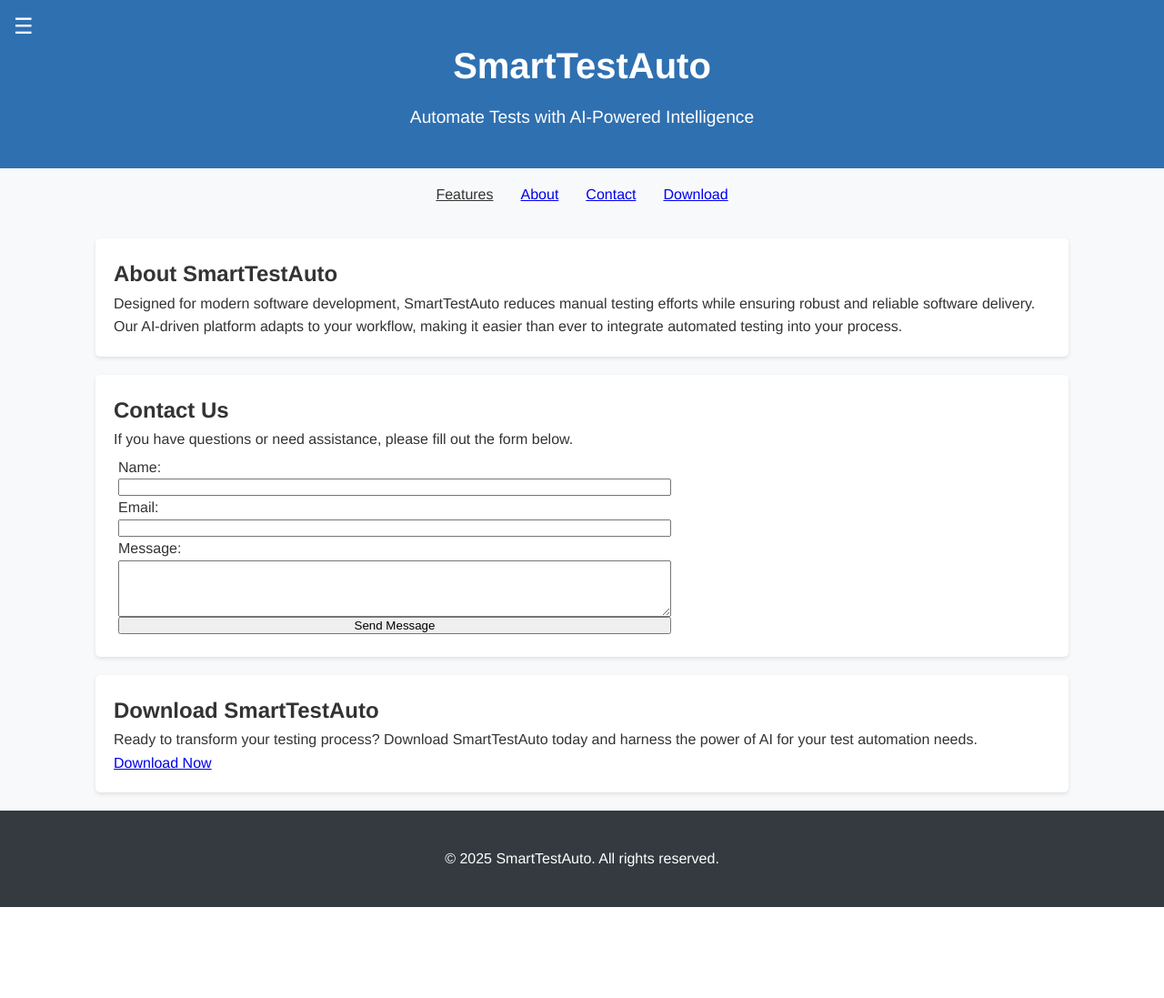
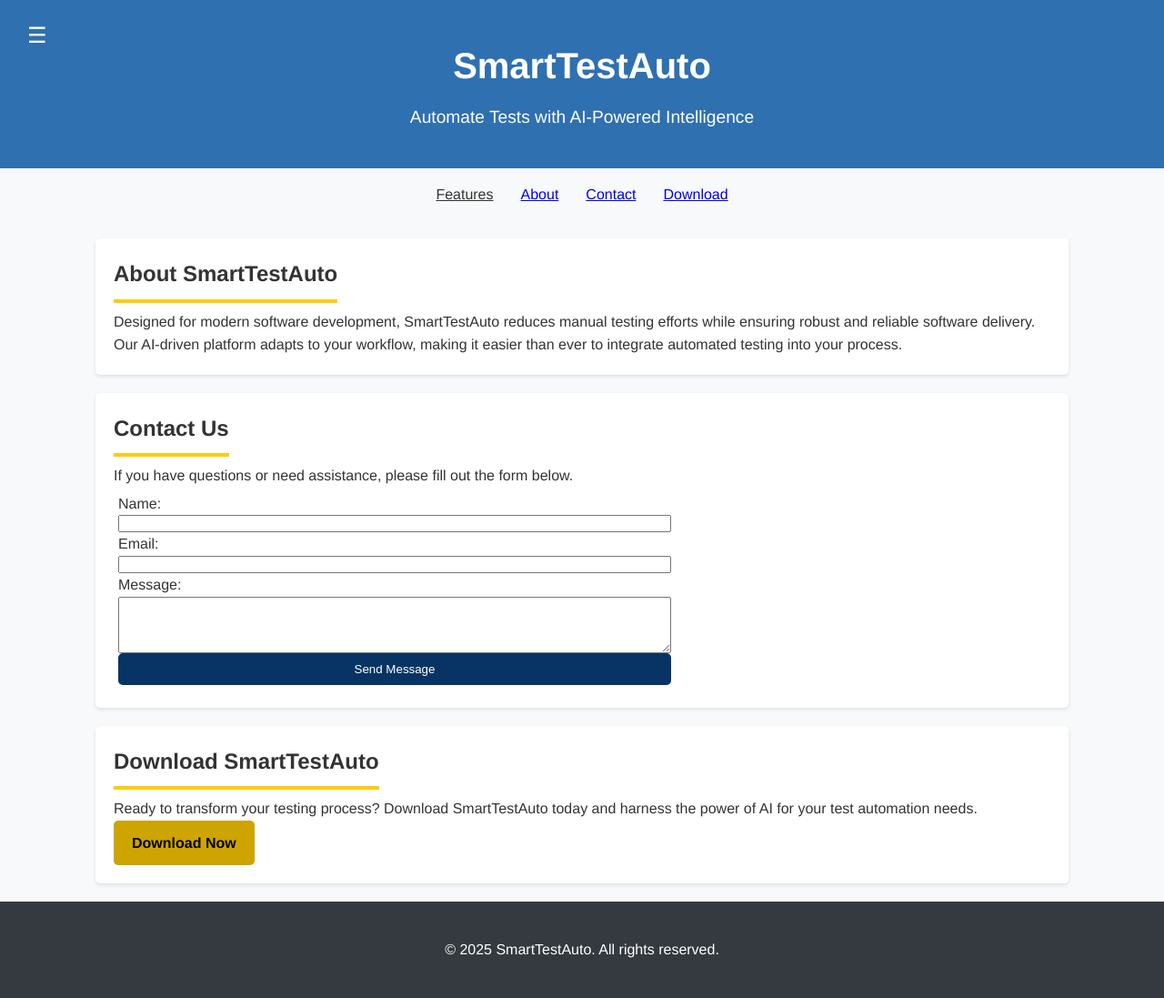
Before and after one commit to GitShafik/SmartTestAuto, a Flask app: page / in a window 1280 px wide. Shown: the whole page at 91% size. Before the commit the page ends 997 px from the top, so only its background shows below. Run offline with Flask 3, Linux system fonts and the light colour scheme.

Commit message:
update Main.css, Nav.css, index and readm.md

```diff
--- a/app.py
+++ b/app.py
@@ -19,7 +19,7 @@
         if all([name, email, message]):
             try:
                 messages.insert_one({"name": name, "email": email, "message": message})  # ✅ Using `messages`
-                print("Message saved to MongoDB!")
+                print(" Message saved to MongoDB!")
                 flash("Your message has been sent successfully!", "success")
             except Exception as e:
                 print(f" Database Insert Error: {e}")
--- a/static/css/Navbar.css
+++ b/static/css/Navbar.css
@@ -19,9 +19,12 @@
 .dropdown-content {
   display: none;
   position: absolute;
-  background-color: white;
+  background-color: rgb(203, 202, 202);
   box-shadow: 0px 8px 16px 0px rgba(0, 0, 0, 0.2);
   z-index: 1;
+  width: max-content; /* dropdown as wide as it needs to be */
+  min-width: 200px; /* dropdown has a minimum width */
+  padding: 5px 0; /* Adds space inside dropdown */
 }
 
 .dropdown:hover .dropdown-content {
@@ -30,9 +33,12 @@
 
 .dropdown-content a {
   color: black;
-  padding: 12px 16px;
+  padding: 10px 16px;
   text-decoration: none;
   display: block;
+  font-size: 14px;
+  font-weight: bold;
+  white-space: nowrap;
 }
 
 .dropdown-content a:hover {
@@ -46,3 +52,9 @@
   font: inherit;
   cursor: pointer;
 }
+
+.dropdown-content li {
+  list-style: none; /* Ensures no bullets */
+  padding: 0;
+  margin: 0;
+}
--- a/static/css/main.css
+++ b/static/css/main.css
@@ -25,21 +25,37 @@
   font-size: 2.5rem;
   margin-bottom: 10px;
 }
+
+h2 {
+  position: relative;
+  display: inline-block;
+  padding-bottom: 8px;
+}
+
+h2::after {
+  content: "";
+  display: block;
+  width: 100%;
+  height: 4px;
+  background-color: #ffcc00; /* Yellow line */
+  margin: 8px auto 0;
+}
 header p {
   font-size: 1.2rem;
 }
 
 /* Sidebar styling */
 .sidebar {
+  position: absolute;
+  top: 60px;
   width: 250px;
   height: 100vh;
   position: fixed;
-  left: -100%; /* Ensures it's completely hidden initially */
-  top: 0;
+  left: -100%; /* Hide the sidebar by default */
   background: #333;
   color: white;
   transition: left 0.3s ease-in-out;
-  padding-top: 20px;
+  padding-top: 10px;
 }
 
 .sidebar.active {
@@ -142,3 +158,70 @@
     width: 95%;
   }
 }
+.flash-messages {
+  margin-bottom: 15px;
+  padding: 10px;
+  border-radius: 5px;
+  text-align: center;
+  font-weight: bold;
+}
+
+.alert.success {
+  background-color: #d4edda;
+  color: #155724;
+  border: 1px solid #c3e6cb;
+  padding: 10px;
+  margin-bottom: 15px;
+}
+
+.alert.error {
+  background-color: #f8d7da;
+  color: #721c24;
+  border: 1px solid #f5c6cb;
+  padding: 10px;
+  margin-bottom: 15px;
+}
+
+button {
+  background-color: #073464;
+  color: white;
+  padding: 10px 15px;
+  border: none;
+  border-radius: 5px;
+  cursor: pointer;
+  transition: background 0.3s;
+}
+
+button:hover {
+  background-color: #0283ec;
+}
+
+.input-field {
+  width: 100%;
+  padding: 10px;
+  margin: 10px 0;
+  border: 1px solid #ccc;
+  border-radius: 5px;
+}
+
+.card {
+  padding: 15px;
+  margin: 10px 0;
+  background: #e3e1e1cb;
+  border-left: 5px solid #007bff;
+}
+.download-btn {
+  display: inline-block;
+  background-color: #cda400;
+  color: black;
+  padding: 12px 20px;
+  text-decoration: none;
+  font-weight: bold;
+  border-radius: 5px;
+  transition: background-color 0.3s ease;
+  border: none;
+}
+
+.download-btn:hover {
+  background-color: #ffcd07;
+}
--- a/templates/index.html
+++ b/templates/index.html
@@ -113,6 +113,23 @@
 
 <!-- Main Content -->
 <main class="container">
+  <script>
+    function toggleDropdown(id) {
+      const dropdown = document.getElementById(id);
+      dropdown.style.display =
+        dropdown.style.display === "block" ? "none" : "block";
+    }
+
+    // 🔹 Auto-hide flash messages after 3 seconds
+    document.addEventListener("DOMContentLoaded", function () {
+      setTimeout(function () {
+        let flashMessages = document.querySelector(".flash-messages");
+        if (flashMessages) {
+          flashMessages.style.display = "none";
+        }
+      }, 5000);
+    });
+  </script>
   <!-- About Section -->
   <section id="about">
     <h2>About SmartTestAuto</h2>
@@ -131,6 +148,7 @@
       If you have questions or need assistance, please fill out the form below.
     </p>
 
+    <!-- 🔹 MOVED FLASH MESSAGE INSIDE CONTACT FORM SO IT APPEARS ABOVE -->
     {% with messages = get_flashed_messages(with_categories=true) %} {% if
     messages %}
     <div class="flash-messages">
@@ -139,6 +157,7 @@
       {% endfor %}
     </div>
     {% endif %} {% endwith %}
+    <!-- 🔹 END OF FLASH MESSAGE SECTION -->
 
     <form action="/" method="POST">
       <label for="name">Name:</label>
```
Also changed, not shown: README.md.
